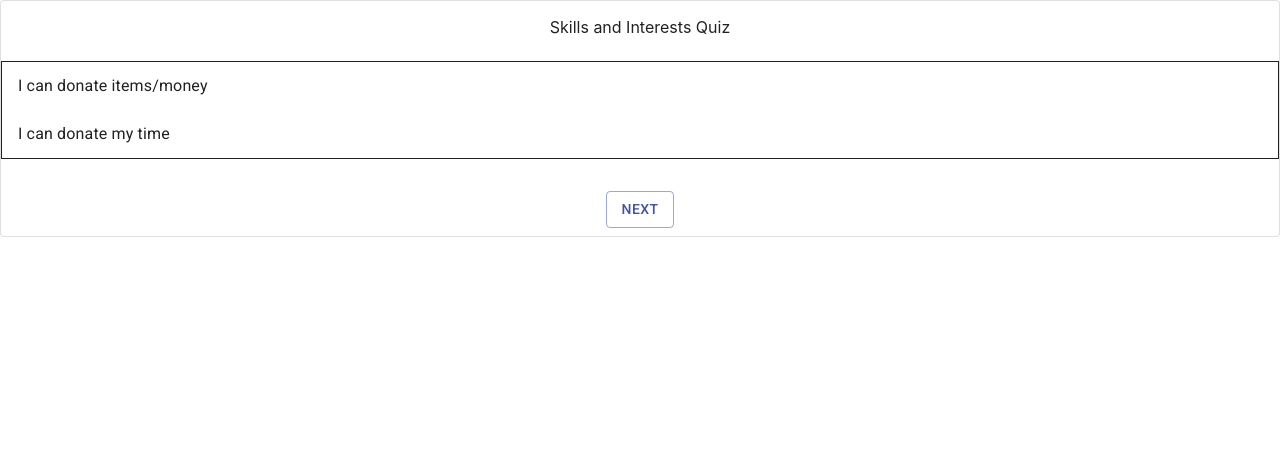
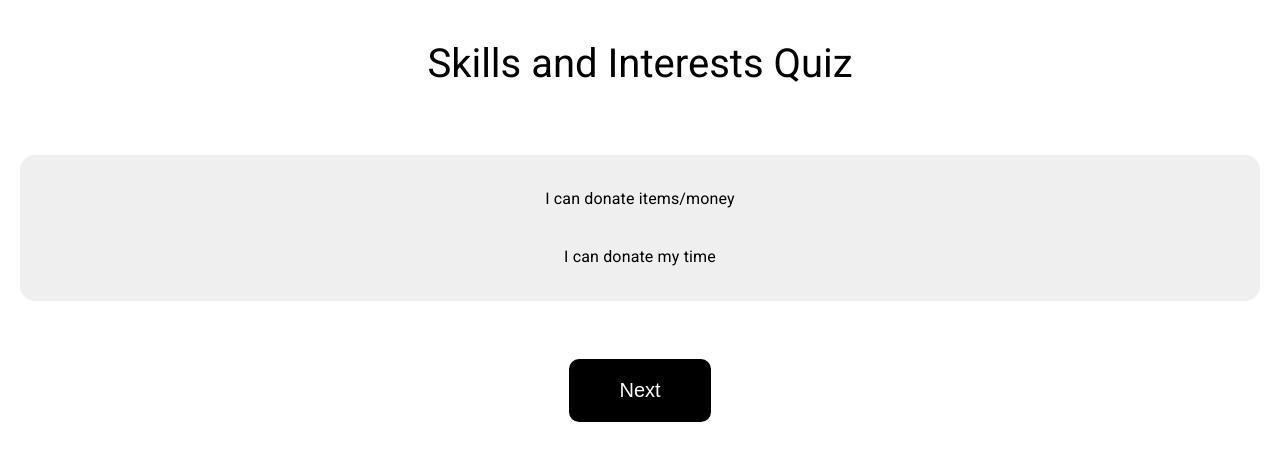
Before and after one commit to daongochieu2810/volunpioneer, a React (Create React App) app: page / in a window 1280 px wide. Shown: the top 460 px of the page. Built offline with nearby package versions, Linux system fonts and the light colour scheme.

Commit message:
Add some UI changes:

```diff
--- a/src/components/Quiz/Quiz.js
+++ b/src/components/Quiz/Quiz.js
@@ -6,28 +6,28 @@ import ListItem from "@material-ui/core/ListItem";
 import ListItemIcon from "@material-ui/core/ListItemIcon";
 import ListItemText from "@material-ui/core/ListItemText";
 import Icon from "@material-ui/core/Icon";
-import Button from "@material-ui/core/Button";
+import ButtonBase from "@material-ui/core/ButtonBase";
 import Box from "@material-ui/core/Box";
 import { makeStyles } from "@material-ui/core/styles";
 import { strengthQuizQuestions, getNextPage } from "./QuizData";
 
-const useStyles = makeStyles(theme => ({
+const useStyles = makeStyles((theme) => ({
   button: {
-    margin: theme.spacing(1)
+    margin: theme.spacing(1),
   },
   paper: {
     padding: theme.spacing(2),
     display: "flex",
     overflow: "auto",
-    flexDirection: "column"
+    flexDirection: "column",
   },
   box: {
     borderStyle: "solid",
     color: "text.primary",
     borderColor: "grey.500",
     borderWidth: "1px",
-    marginBottom: theme.spacing(2)
-  }
+    marginBottom: theme.spacing(2),
+  },
 }));
 
 const Quiz = ({ strengthQuiz }) => {
@@ -36,12 +36,12 @@ const Quiz = ({ strengthQuiz }) => {
   const classes = useStyles();
   const [tempNextPages, setTempNextPages] = useState({});
 
-  const clickedOptionHandler = option => {
+  const clickedOptionHandler = (option) => {
     let updatedQuizState = [...quizState];
     const nextPage = getNextPage(option);
     let tempNextPagesCopy = { ...tempNextPages };
     if (quizState.includes(option)) {
-      updatedQuizState = updatedQuizState.filter(o => o !== option);
+      updatedQuizState = updatedQuizState.filter((o) => o !== option);
       if (nextPage !== 0) {
         delete tempNextPagesCopy[nextPage];
       }
@@ -66,69 +66,92 @@ const Quiz = ({ strengthQuiz }) => {
   const endOfQuiz = nextPages.length === 0;
 
   return (
-    <Paper className={classes.Paper} variant='outlined'>
-      <p>Skills and Interests Quiz</p>
-      <List component='nav' aria-label='secondary mailbox folder'>
+    <div>
+      <p
+        style={{
+          fontFamily: "Roboto",
+          fontSize: 40,
+          fontStyle: "bold",
+        }}
+      >
+        Skills and Interests Quiz
+      </p>
+      <List>
         {endOfQuiz ? (
           <p>Successfully completed!</p>
         ) : (
-          nextPages.map(nextPage => (
-            <Box className={classes.box} key={nextPage}>
+          nextPages.map((nextPage) => (
             <div>
               {nextPagesInfo[nextPage] != null ? (
-                  <p>Because you chose: {nextPagesInfo[nextPage]}</p>
+                <p
+                  style={{
+                    fontFamily: "Roboto",
+                    fontSize: 30,
+                    fontStyle: "bold",
+                  }}
+                >
+                  Because you chose: {nextPagesInfo[nextPage]}
+                </p>
               ) : null}
-                {strengthQuizQuestions[nextPage].map(option => (
+              <Box
+                key={nextPage}
+                style={{
+                  margin: 20,
+                  backgroundColor: "#EFEFEF",
+                  borderRadius: 15,
+                  padding: 20,
+                  paddingBottom: 10,
+                }}
+              >
+                <div>
+                  {strengthQuizQuestions[nextPage].map((option) => (
                     <ListItem
                       key={option}
                       button
+                      style={{
+                        marginBottom: 10,
+                      }}
                       selected={quizState.includes(option)}
                       onClick={() => clickedOptionHandler(option)}
                     >
-                    <ListItemText primary={option} />
+                      <ListItemText
+                        primary={option}
+                        style={{
+                          textAlign: "center",
+                        }}
+                      />
                     </ListItem>
                   ))}
                 </div>
               </Box>
+            </div>
           ))
         )}
       </List>
-      {/* <Button
-        variant='outlined'
-        color='primary'
-        className={classes.button}
-        // endIcon={<Icon>send</Icon>}
+      <ButtonBase
+        focusRipple
+        style={{
+          marginTop: 30,
+          borderRadius: 10,
+          backgroundColor: "black",
+          paddingTop: 20,
+          paddingBottom: 20,
+          color: "white",
+          paddingLeft: 50,
+          paddingRight: 50,
+          fontSize: 20,
+        }}
+        onClick={() => nextClickedHandler()}
       >
-        Previous
-      </Button> */}
-      {endOfQuiz ? (
-        <Button
-          variant='outlined'
-          color='primary'
-          className={classes.button}
-          onClick={() => nextClickedHandler()}
-          // endIcon={<Icon>send</Icon>}
-        >
-          Submit
-        </Button>
-      ) : (
-        <Button
-          variant='outlined'
-          color='primary'
-          className={classes.button}
-          onClick={() => nextClickedHandler()}
-          // endIcon={<Icon>send</Icon>}
-        >
-          Next
-        </Button>
-      )}
-    </Paper>
+        {endOfQuiz ? "Submit" : "Next"}
+      </ButtonBase>
+    </div>
   );
 };
 
-const mapStateToProps = state => {
+const mapStateToProps = (state) => {
   return {
-    strengthQuiz: state.volunteer.strengthQuiz
+    strengthQuiz: state.volunteer.strengthQuiz,
   };
 };
 
```
Lines whose indentation alone changed are shown as unchanged.
